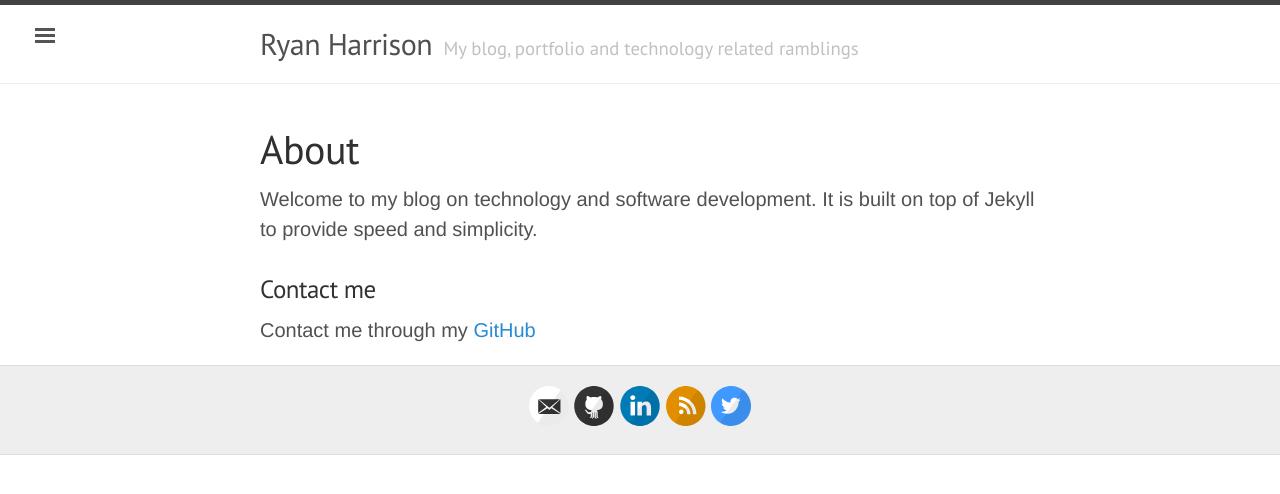
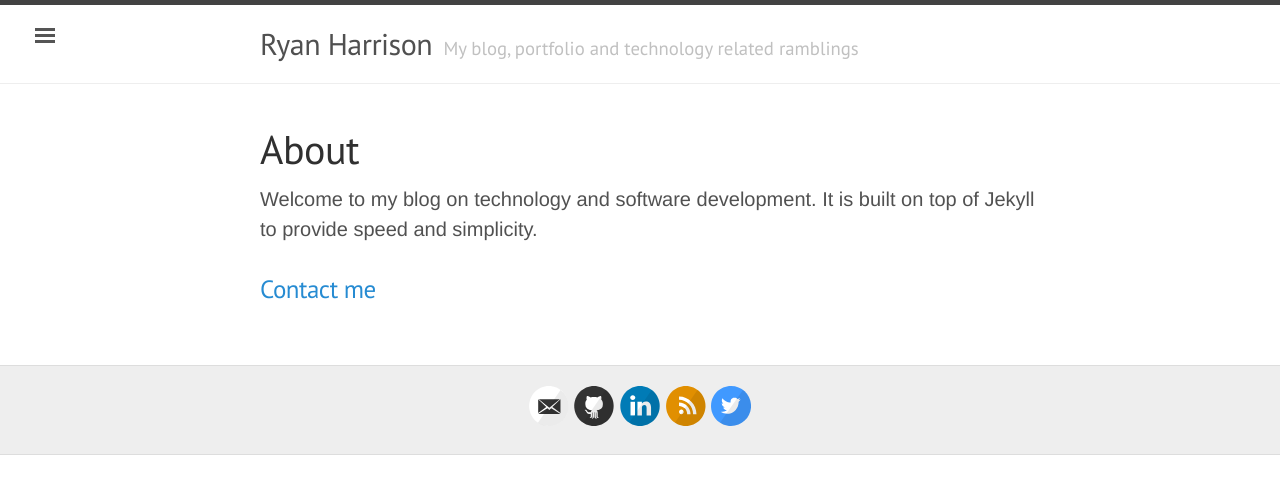
Before and after one commit to raharrison/ryanharrison.co.uk, a Jekyll site: the page built from about.md, in a window 1280 px wide. Shown: the top 494 px of the page. Built offline with Jekyll 4.4.1, drawn with Linux system fonts in a browser that asks for light colours; nearby versions of some CDN libraries.

Commit message:
Update contact link

```diff
--- a/about.md
+++ b/about.md
@@ -5,6 +5,5 @@ title: About
 
 Welcome to my blog on technology and software development. It is built on top of Jekyll to provide speed and simplicity.
 
-### Contact me
-
-Contact me through my [GitHub](https://github.com/{{ site.footer-links.github }})
+### [Contact me]({{ site.baseurl }}/contact.html)
+<br>
```
